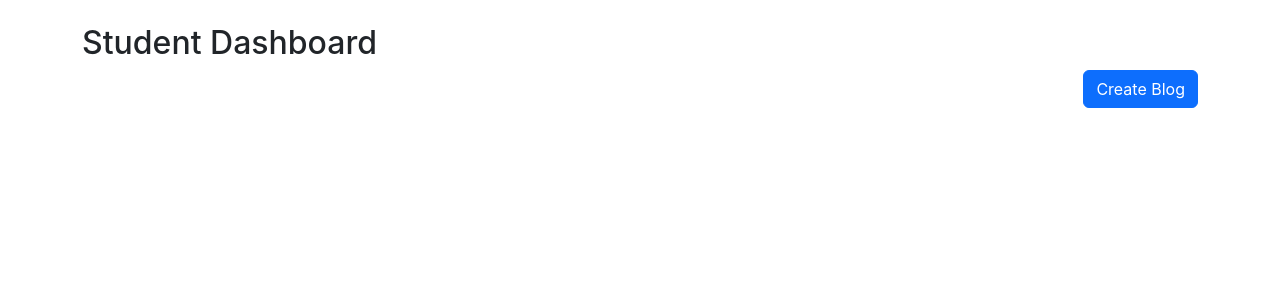
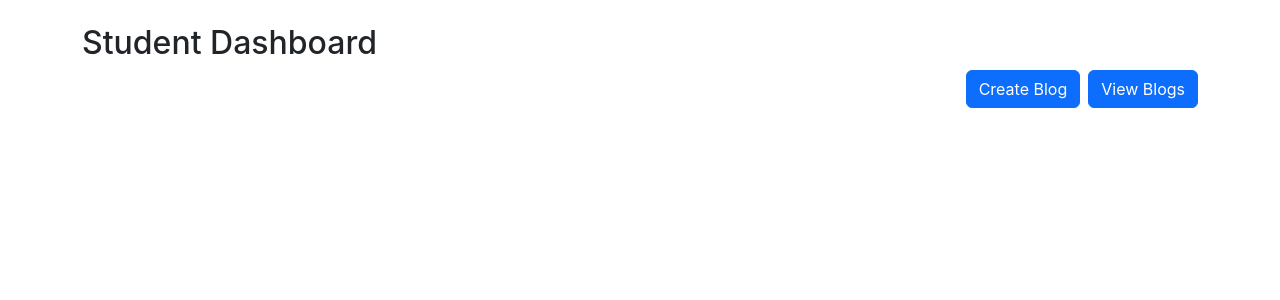
Before and after one commit to hackerhihello/studentblog, a React (Create React App) app: page /student in a window 1280 px wide. Shown: the top 300 px of the page. Built offline with nearby package versions, Linux system fonts and the light colour scheme.

Commit message:
update the code

```diff
--- a/server.js
+++ b/server.js
@@ -196,6 +196,9 @@ app.get('/api/blogs', async (req, res) => {
   }
 });
 
+app.get('/', (req, res) => {
+  res.send('Hello, World!');
+});
 // Start the server
 app.listen(PORT, () => {
   console.log(`Server is running on http://localhost:${PORT}`);
--- a/src/components/StudentDashboard.js
+++ b/src/components/StudentDashboard.js
@@ -30,13 +30,18 @@ const StudentDashboard = () => {
   const handleCreateBlog = () => {
     navigate('/create-blog');
   };
+  const handleViewBlogs = () => {
+    navigate('/view-blogs');
+  };
+
 
   // console.log(blogs);
   return (
     <div className="container">
       <h2 className="mt-4">Student Dashboard</h2>
       <div className="d-flex justify-content-end mt-2">
-        <button className="btn btn-primary" onClick={handleCreateBlog}>Create Blog</button>
+        <button className="btn btn-primary me-2" onClick={handleCreateBlog}>Create Blog</button>
+        <button className="btn btn-primary" onClick={handleViewBlogs}>View Blogs</button>
       </div>
       <ul className="list-group mt-4">
         {blogs.map(blog => (
```
